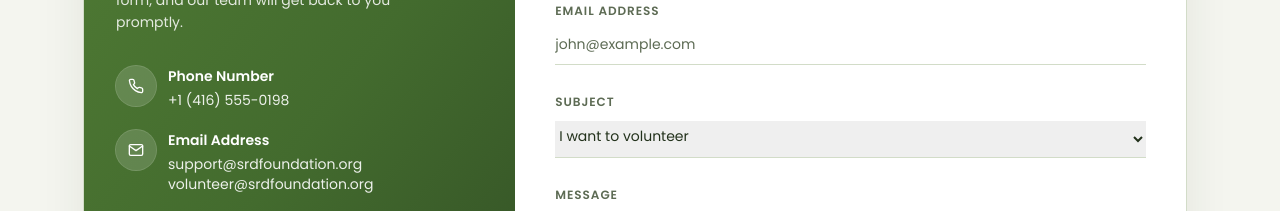
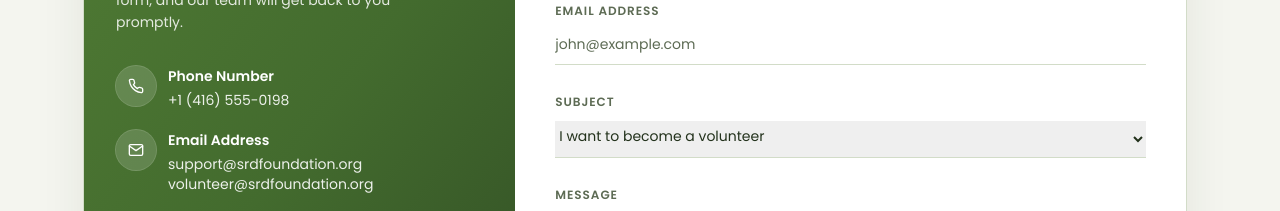
Before and after one commit to Bhushan-5057/SRD-foundation, a Next.js app: page /contact in a window 1280 px wide. Shown: the part 920-1131 px from the top of the page. Built offline with nearby package versions, Linux system fonts and the light colour scheme.

Commit message:
updated the contact form

```diff
--- a/src/components/pages/contact/ContactFormSection.tsx
+++ b/src/components/pages/contact/ContactFormSection.tsx
@@ -248,7 +248,7 @@ export function ContactFormSection() {
                     onChange={handleChange}
                     className="mt-2 w-full border-0 border-b border-[var(--border-color)] px-0 pb-2.5 pt-1 text-sm text-[var(--text-primary)] outline-none transition-colors focus:border-[var(--brand-primary)]"
                   >
-                    <option value="volunteer">I want to volunteer</option>
+                    <option value="volunteer">I want to become a volunteer</option>
                     <option value="help">I need help</option>
                     <option value="donation">Donation inquiry</option>
                     <option value="other">Other</option>
```
